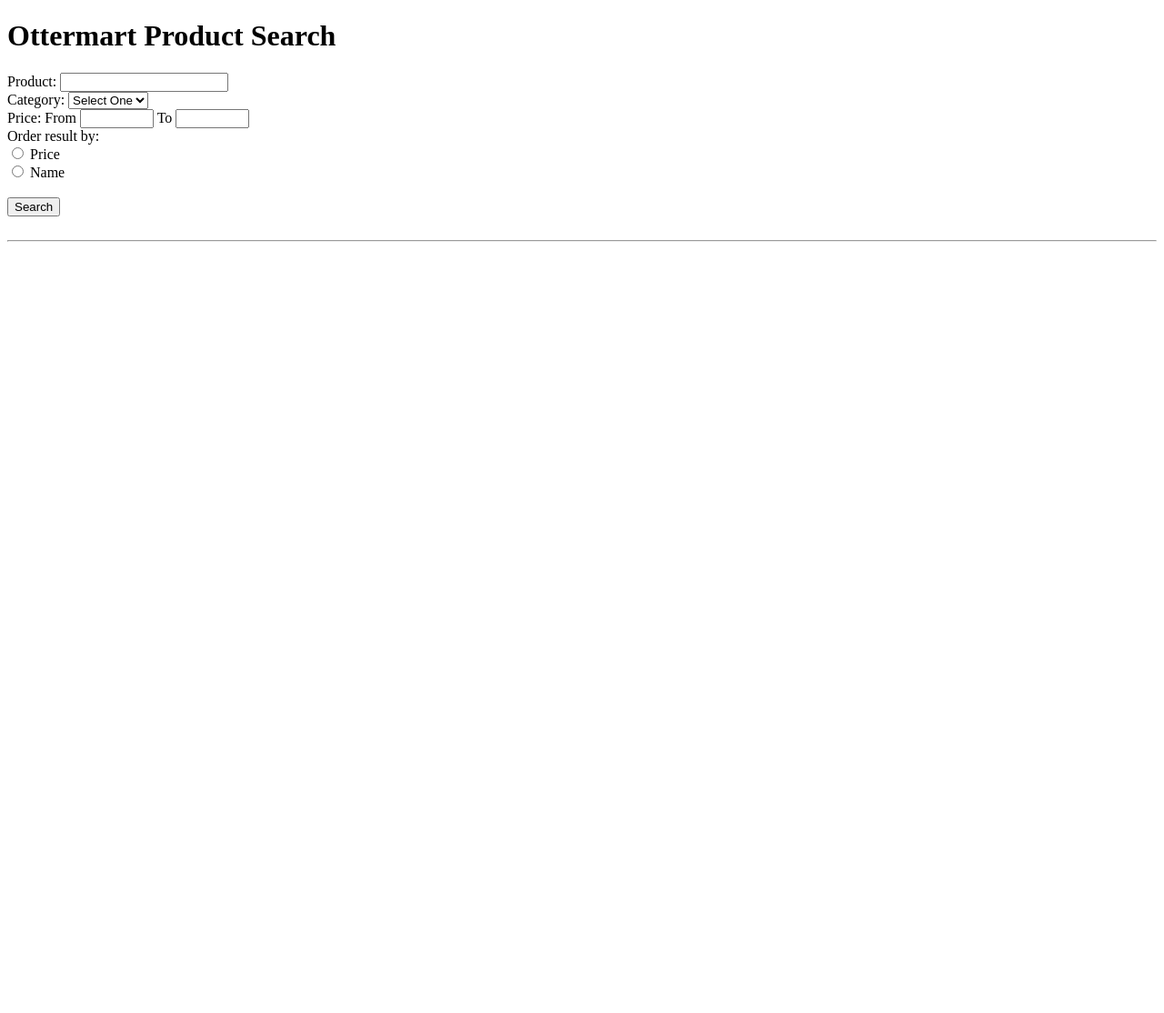
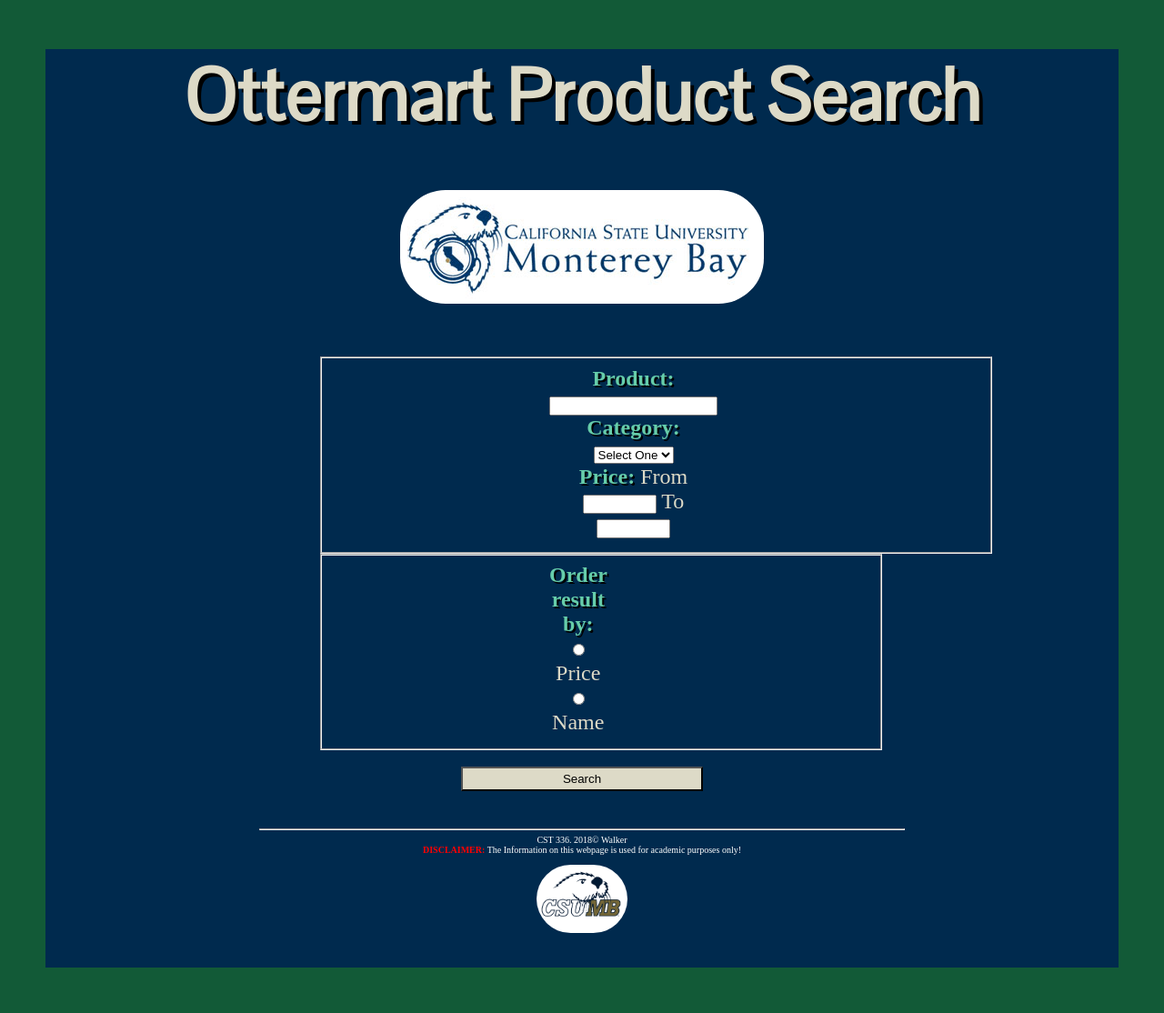
Before and after one commit to TheBigDuurnt/cst336, a PHP site: page /labs/lab5/index.php in a window 1280 px wide. Shown: the whole page at 91% size. Before the commit the page ends 266 px from the top, so only its background shows below. Run offline with PHP 8.4, Linux system fonts and the light colour scheme; data that the repository does not hold is empty.

Commit message:
Added css rules

```diff
--- a/hw/hw3/css/hw3style.css
+++ b/hw/hw3/css/hw3style.css
@@ -1,3 +1,4 @@
+
 body {
     background-color: gray;
     color: black;
--- /dev/null
+++ b/labs/lab5/css/lab5styles.css
@@ -0,0 +1,66 @@
+html {
+    background-color: #125A37;
+}
+
+body {
+    text-align: center;
+    background-color: #002A4E;
+    margin:50px;
+    color: #DDDAC7;
+
+}
+
+h1 {
+    font-family: 'Pontano Sans', cursive;
+    text-align: center;
+    color:   #DDDAC7;
+    font-size: 5em;
+    text-shadow: 4px 4px black;
+}
+
+b {
+    text-shadow: 2px 2px black;
+    color: #66CDAA;
+}
+form {
+    text-align: center;
+    padding-left: 300px;
+    padding-right: 300px;
+
+}
+
+
+fieldset {
+    display:inline;
+    font-size: 1.5em;
+    padding-left: 250px;
+    padding-right: 300px;
+}
+
+#csumb {
+    border-radius: 50px;
+}
+
+#csumbBanner {
+    border-radius: 50px;
+}
+
+hr {
+    width: 60%;
+}
+
+strong {
+    color: red;
+}
+
+footer {
+    text-align: center;
+    font-size: 10px;
+    clear: left;
+    color: white;
+}
+
+#submit {
+      width: 20em;  height: 2em;
+      background-color: #DDDAC7;
+}
--- a/labs/lab5/index.php
+++ b/labs/lab5/index.php
@@ -22,8 +22,8 @@ function displaySearchResults(){
     global $conn;
 
     if(isset($_GET['searchForm'])) { // checks whether user has submitted the form
-
-        echo "<h3>Products Found: </h3>";
+        echo "<hr>";
+        echo "<h3><b>Products Found: </b></h3>";
 
         $sql = "SELECT * FROM om_product WHERE 1";
 
@@ -78,19 +78,21 @@ function displaySearchResults(){
 
     <head>
         <title> OtterMart Product Search</title>
-        <link href="css/styles.css" rel="stylesheet" type="text/css" />
+        <link href="https://fonts.googleapis.com/css?family=Pontano+Sans" rel="stylesheet">
+        <link href="css/lab5styles.css" rel="stylesheet" type="text/css" />
     </head>
     <body>
+        <div>
 
-        <div>
             <h1> Ottermart Product Search</h1>
-
+            <img id="csumbBanner" src="img/csumbBanner.jpg" alt="CSUMBBanner" width="400">
+            <br /><br /><br /><br />
         <form>
-
-            Product: <input type="text" name="product" />
+            <fieldset>
+            <b>Product:</b> <input type="text" name="product" />
 
             <br>
-            Category:
+            <b>Category:</b>
                 <select name="category">
                     <option value="">Select One</option>
 
@@ -98,24 +100,38 @@ function displaySearchResults(){
 
                 </select>
             <br>
-            Price: From <input type="text" name="priceFrom" size="7" />
+            <b>Price:</b> From <input type="text" name="priceFrom" size="7" />
                    To   <input type="text" name="priceTo" size="7" />
+            </fieldset>
             <br>
-            Order result by:
+            <fieldset>
+            <b> Order result by:</b>
             <br>
 
             <input type="radio" name="orderBy" value="price"/> Price <br>
             <input type="radio" name="orderBy" value="name"/> Name
-
+            </fieldset>
             <br><br>
-            <input type="submit" value="Search" name="searchForm" />
+            <input id="submit" type="submit" value="Search" name="searchForm" />
         </form>
 
         <br />
 
         </div>
 
+
+        <?= displaySearchResults() ?>
+        <br>
+
+        <footer>
         <hr>
-        <?= displaySearchResults() ?>
+            CST 336. 2018&copy; Walker <br />
+            <strong>DISCLAIMER:</strong> The Information on this webpage is
+            used for academic purposes only! <br /><br />
+            <img id="csumb" src="img/csumb.png" alt="CSUMB" width="100">
+
+        </footer>
+        <br />
+        <br />
     </body>
 </html>
```
Also changed, not shown: labs/lab5/css/styles.css (deleted), labs/lab5/img/csumb.png (added), labs/lab5/img/csumbBanner.jpg (added), 1 other file.
